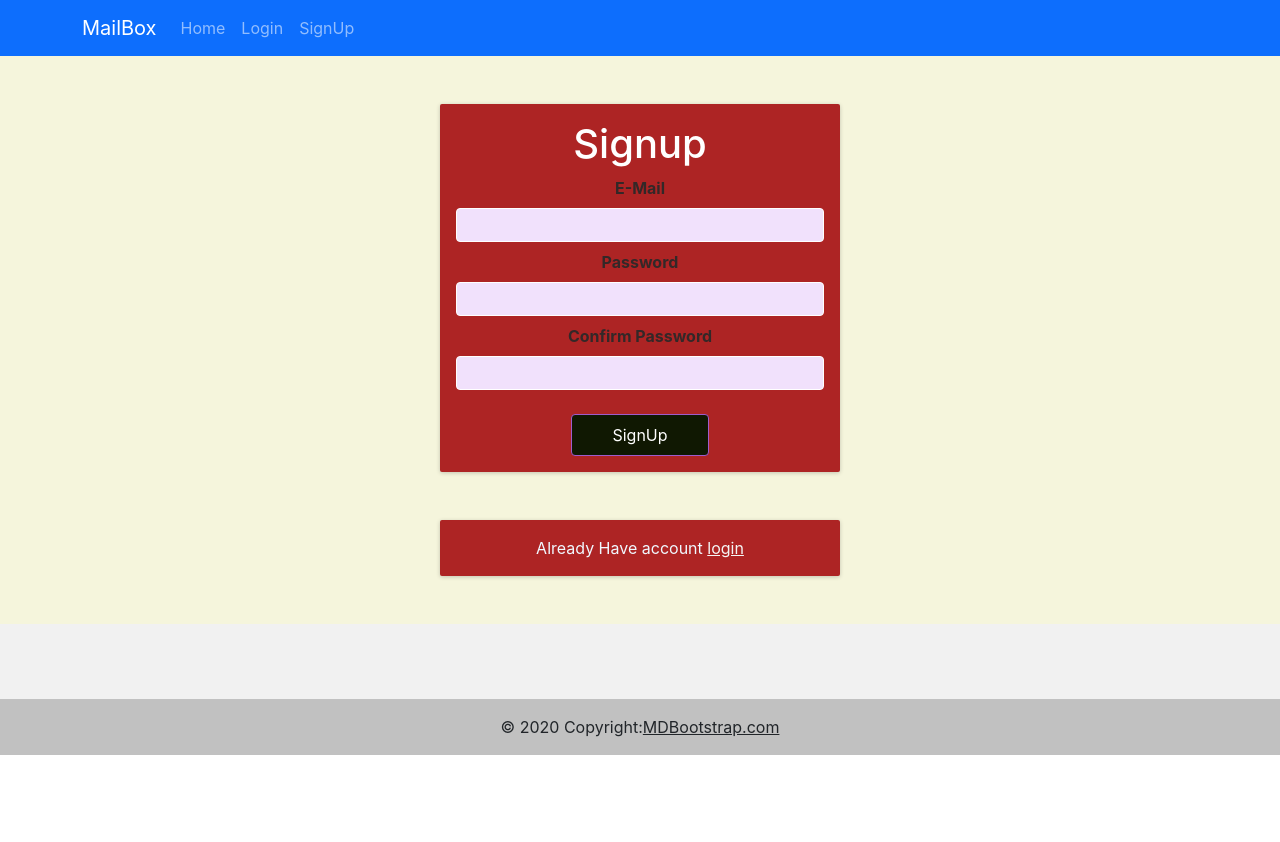
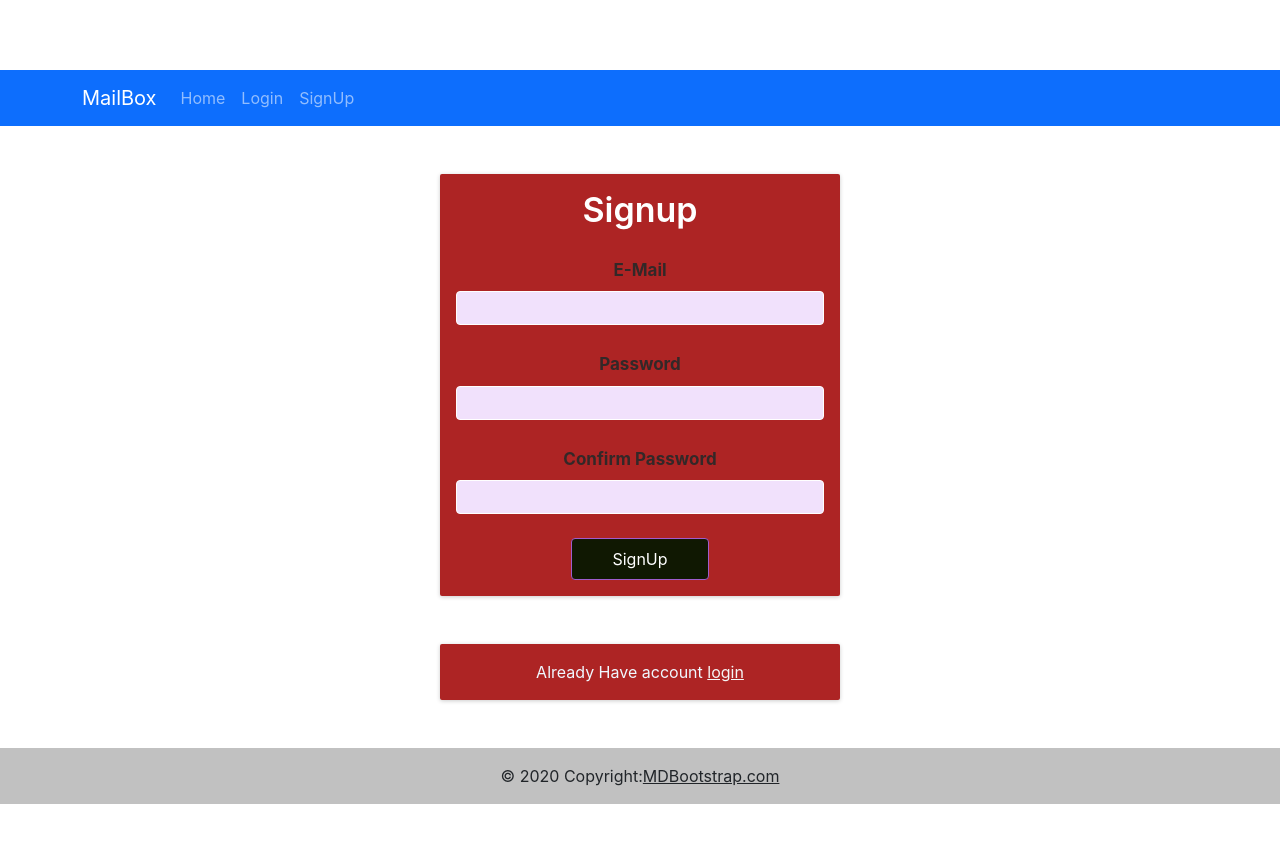
Before and after one commit to sumith-tech/mailbox-client, a React (Create React App) app: page /signup in a window 1280 px wide. Shown: the top 842 px of the page. Before the commit the page ends 800 px from the top, so only its background shows below. Built offline with nearby package versions, Linux system fonts and the light colour scheme; the HTML template or start-up script is replaced by a standard one.

Commit message:
Compose and send Mail

```diff
--- a/package.json
+++ b/package.json
@@ -7,11 +7,15 @@
     "@testing-library/jest-dom": "^5.17.0",
     "@testing-library/react": "^13.4.0",
     "@testing-library/user-event": "^13.5.0",
+    "axios": "^1.4.0",
     "bootstrap": "^5.3.1",
+    "draft-js": "^0.11.7",
+    "draftjs-to-html": "^0.9.1",
     "mdb-react-ui-kit": "^6.2.0",
     "react": "^18.2.0",
     "react-bootstrap": "^2.8.0",
     "react-dom": "^18.2.0",
+    "react-draft-wysiwyg": "^1.15.0",
     "react-redux": "^8.1.2",
     "react-router-dom": "^6.15.0",
     "react-scripts": "5.0.1",
--- a/src/App.css
+++ b/src/App.css
@@ -1,4 +1,120 @@
-.App {
-  text-align: center;
-  background-color: beige;
-}
+
+.rdw-editor-main {
+    background-color: #f5f6f9;
+    border: 1px solid#eee;
+    margin-bottom: 17px;
+    padding: 7px 17px 7px 17px;
+    line-height: 27px;
+  }
+  .public-DraftEditor-content {
+    min-height: 300px;
+  }
+  .rdw-dropdown-optionwrapper {
+    width: 100%!important;
+  }
+  select, textarea, input[type="text"] {
+    margin: 0 !important;
+    border-radius: 8px;
+    border: 1px solid #F0F5F7;
+    padding: 5px 20px;
+    font-size: 15px;
+    background: #F0F5F7;
+    width: 100% !important;
+    color: #696969;
+    transition: all 0.3s ease-in-out 0s;
+    box-shadow: none;
+    height: 60px;
+  }
+  input, button, select, textarea {
+    font-family: inherit;
+    font-size: inherit;
+    line-height: inherit;
+  }
+  label {
+    padding: 0;
+    font-size: 17px;
+    color: #202124;
+    font-weight: 500;
+    margin: 27px 0 10px;
+    display: block;
+  }
+  .btn {
+    display: inline-block;
+    margin-bottom: 0;
+    font-weight: 400;
+    font-family: 'Inter', sans-serif;
+    text-align: center;
+    vertical-align: middle;
+    cursor: pointer;
+    background-image: none;
+    border: 1px solid transparent;
+    white-space: nowrap;
+    letter-spacing: 0;
+    padding: 9px 30px;
+    font-size: 15px;
+    line-height: 2;
+    border-radius: 8px;
+    -webkit-user-select: none;
+    user-select: none;
+    transition: all 0.3s ease-in-out 0s;
+  }
+  .btn, button {
+    outline: none !important;
+  }
+  .btn__theme {
+    color: #fff;
+    background-color: #1967d2;
+    border-color: #1967d2;
+  }
+  .App{
+    position: relative;
+    float: left;
+    width: 100%;
+    display: block;
+    padding: 70px 0;
+  }
+  .App h1 {
+    text-align: center;
+    font-size: 34px;
+    font-weight: 600;
+  }
+  .App h1 span{
+    color: #1967d2;
+  }
+  .post__list {
+    margin: 37px 0 17px 0;
+    border-bottom: 1px solid lavender;
+    padding-bottom: 17px;
+  }
+  .post__list h2 {
+    margin-bottom: 17px;
+    font-size: 24px;
+    font-weight: 600;
+  }
+  .post__list p {
+    margin-bottom: 17px;
+    font-size: 18px;
+    font-weight: 400;
+    color: #524c4c;
+  }
+  span.required {
+    color: #f44336;
+  }
+  form.update__forms {
+    border: 1px solid #1967d2;
+    box-shadow: 0 6px 15px 0 rgb(64 79 104 / 5%);
+    padding: 37px;
+  }
+  .errors{
+    color: #f44336;
+    font-size: 17px;
+    font-weight: 600;
+    margin-bottom: 17px;
+  }
+  .btn__add{
+    margin: 37px auto;
+    display: table;
+    padding: 14px 37px 14px 37px;
+    font-size: 20px;
+    line-height: normal;
+  }
--- a/src/App.js
+++ b/src/App.js
@@ -4,6 +4,7 @@ import SignUp from "./Components/Auth/SignUp";
 import Homepage from "./Components/Pages/Homepage";
 import "./App.css";
 import Footer from "./Components/Layouts/Footer";
+import Mailbox from "./Components/Pages/Mailbox";
 
 const App = () => {
   return (
@@ -11,6 +12,7 @@ const App = () => {
       <BrowserRouter>
         <Routes>
           <Route path="/" element={<Homepage />}></Route>
+          <Route path="/mailbox" element={<Mailbox />}></Route>
           <Route path="/signup" element={<SignUp />}></Route>
           <Route path="/login" element={<Login />}></Route>
         </Routes>
--- a/src/Components/Layouts/Footer.js
+++ b/src/Components/Layouts/Footer.js
@@ -14,82 +14,6 @@ const Footer = () => {
       className="text-center text-white"
       style={{ backgroundColor: "#f1f1f1" }}
     >
-      <MDBContainer className="pt-4">
-        <section className="mb-4">
-          <MDBBtn
-            rippleColor="dark"
-            color="link"
-            floating
-            size="lg"
-            className="text-dark m-1"
-            href="#!"
-            role="button"
-          >
-            <MDBIcon fab className="fab fa-facebook-f" />
-          </MDBBtn>
-
-          <MDBBtn
-            rippleColor="dark"
-            color="link"
-            floating
-            size="lg"
-            className="text-dark m-1"
-            href="#!"
-            role="button"
-          >
-            <MDBIcon fab className="fa-twitter" />
-          </MDBBtn>
-
-          <MDBBtn
-            rippleColor="dark"
-            color="link"
-            floating
-            size="lg"
-            className="text-dark m-1"
-            href="#!"
-            role="button"
-          >
-            <MDBIcon fab className="fa-google" />
-          </MDBBtn>
-
-          <MDBBtn
-            rippleColor="dark"
-            color="link"
-            floating
-            size="lg"
-            className="text-dark m-1"
-            href="#!"
-            role="button"
-          >
-            <MDBIcon fab className="fa-instagram" />
-          </MDBBtn>
-
-          <MDBBtn
-            rippleColor="dark"
-            color="link"
-            floating
-            size="lg"
-            className="text-dark m-1"
-            href="#!"
-            role="button"
-          >
-            <MDBIcon fab className="fa-linkedin" />
-          </MDBBtn>
-
-          <MDBBtn
-            rippleColor="dark"
-            color="link"
-            floating
-            size="lg"
-            className="text-dark m-1"
-            href="#!"
-            role="button"
-          >
-            <MDBIcon fab className="fa-github" />
-          </MDBBtn>
-        </section>
-      </MDBContainer>
-
       <div
         className="text-center text-dark p-3"
         style={{ backgroundColor: "rgba(0, 0, 0, 0.2)" }}
--- /dev/null
+++ b/src/Components/Pages/Mailbox.js
@@ -0,0 +1,111 @@
+import React, { useRef, useState } from "react";
+import { EditorState, convertToRaw } from "draft-js";
+import { Editor } from "react-draft-wysiwyg";
+import draftToHtml from "draftjs-to-html";
+import "../../../node_modules/react-draft-wysiwyg/dist/react-draft-wysiwyg.css";
+import { useNavigate } from "react-router-dom";
+import axios from "axios";
+import { Button } from "react-bootstrap";
+const Mailbox = () => {
+  const subjectRef = useRef();
+  const emailref = useRef();
+  const messageRef = useRef();
+
+  let editorState = EditorState.createEmpty();
+  const [description, setDescription] = useState(editorState);
+  const onEditorStateChange = (editorState) => {
+    setDescription(editorState);
+  };
+
+  const addDetails = async (event) => {
+    event.preventDefault();
+    const entredEmail = emailref.current.value;
+    const entredsubject = subjectRef.current.value;
+    const entredMessage = messageRef.current.value;
+
+    const data = {
+      email: entredEmail,
+      subject: entredsubject,
+      message: entredMessage,
+    };
+    try {
+      const response = await fetch(
+        "https://expense-tracker-414ae-default-rtdb.firebaseio.com/inbox.json",
+        {
+          method: "POST",
+          body: JSON.stringify(data),
+        }
+      );
+      if (!response.ok) {
+        throw new Error("Something went wrong");
+      }
+    } catch (error) {
+      throw error;
+    }
+  };
+  return (
+    <>
+      <div className="App">
+        <div className="container">
+          <div className="row">
+            <form onSubmit={addDetails} className="update__forms">
+              <h3 className="myaccount-content"> E-Mail </h3>
+              <div className="form-row">
+                <div className="form-group col-md-12">
+                  <label className="font-weight-bold"> To:</label>
+                  <input
+                    type="email"
+                    name="email"
+                    ref={emailref}
+                    className="form-control"
+                    placeholder="email"
+                    required
+                  />
+                </div>
+                <div className="form-group col-md-12">
+                  <label className="font-weight-bold"> Subject:</label>
+                  <input
+                    type="text"
+                    name="title"
+                    ref={subjectRef}
+                    className="form-control"
+                    required
+                  />
+                </div>
+                <div className="form-group col-md-12 editor">
+                  <label className="font-weight-bold">
+                    {" "}
+                    Description <span className="required"> * </span>{" "}
+                  </label>
+                  <Editor
+                    editorState={description}
+                    toolbarClassName="toolbarClassName"
+                    wrapperClassName="wrapperClassName"
+                    editorClassName="editorClassName"
+                    onEditorStateChange={onEditorStateChange}
+                  />
+                  <input
+                    type="text"
+                    style={{ display: "none" }}
+                    ref={messageRef}
+                    value={draftToHtml(
+                      convertToRaw(description.getCurrentContent())
+                    )}
+                  />
+                </div>
+
+                <div className="form-group col-sm-12 text-right">
+                  <Button type="submit" variant="success">
+                    {" "}
+                    Send{" "}
+                  </Button>
+                </div>
+              </div>
+            </form>
+          </div>
+        </div>
+      </div>
+    </>
+  );
+};
+export default Mailbox;
```
Also changed, not shown: 1 other file (tests, documents, lock files or other folders).
